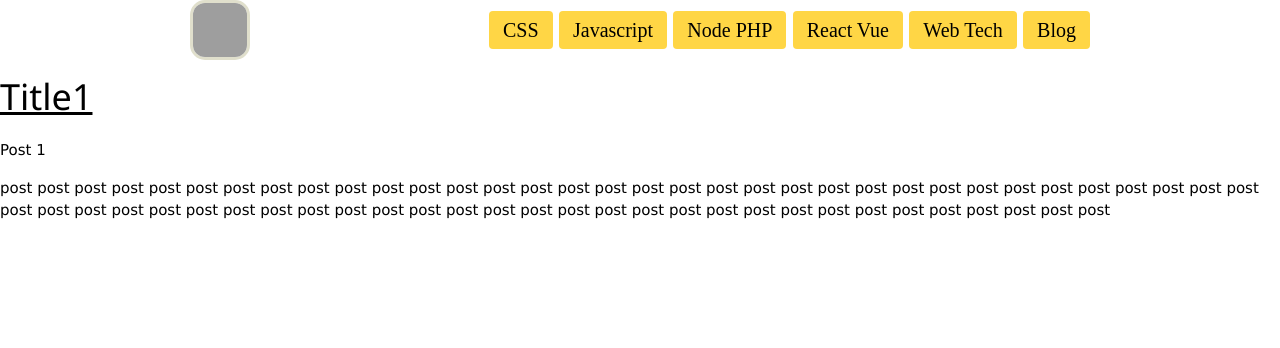
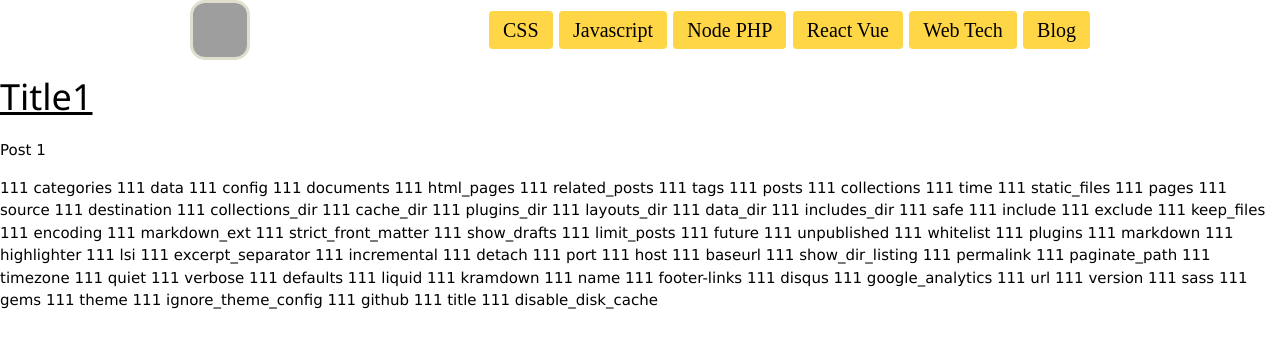
Before and after one commit to rfd3344a/rfd3344.github.io, a Jekyll site: the page built from pages/blog.html, in a window 1280 px wide, cut to the strip 0-348 px from the top of the page. Built offline with Jekyll 4.4.1, drawn with Linux system fonts in a browser that asks for light colours; some web fonts are replaced; grey boxes are pictures that could not be loaded.

Commit message:
Update blog.html

```diff
--- a/pages/blog.html
+++ b/pages/blog.html
@@ -12,9 +12,12 @@ layout: default
       <div class="entry">
         {{ post.excerpt }}
       </div>
-      {% for post in site %}
-       post
-     {% endfor %}
+
     </article>
   {% endfor %}
 </div>
+
+
+{% for post in site %}
+    111   {{ post }}
+{% endfor %}
```
